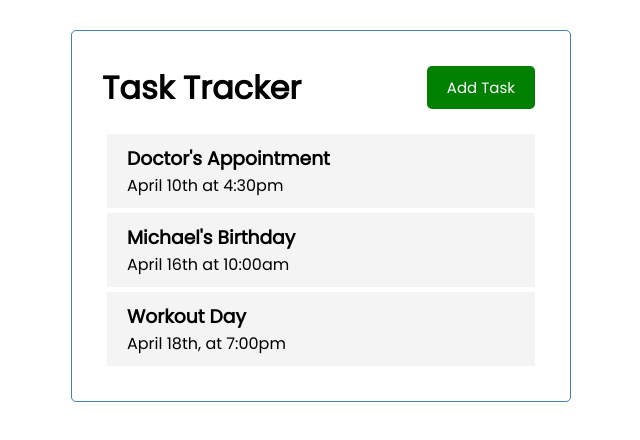
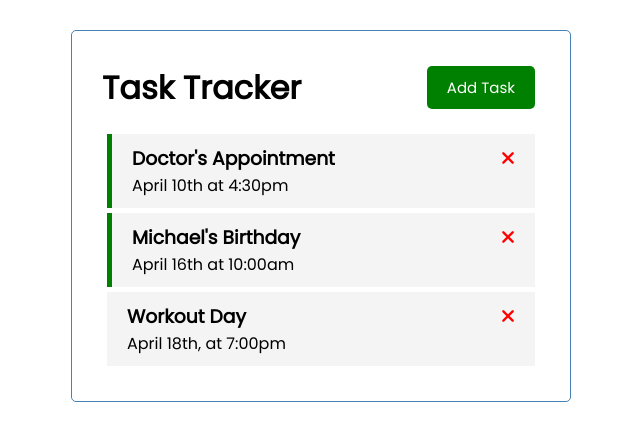
Before and after one commit to giormnnt/task-tracker, a Vue app: page / in a window 1280 px wide. Shown: the top 440 px of the page, without its empty margins (319-959 px from the left). Built offline with nearby package versions, Linux system fonts and the light colour scheme.

Commit message:
dynamic classes

```diff
--- a/public/index.html
+++ b/public/index.html
@@ -1,15 +1,23 @@
 <!DOCTYPE html>
 <html lang="">
 	<head>
-    <meta charset="utf-8">
-    <meta http-equiv="X-UA-Compatible" content="IE=edge">
-    <meta name="viewport" content="width=device-width,initial-scale=1.0">
-    <link rel="icon" href="<%= BASE_URL %>favicon.ico">
+		<meta charset="utf-8" />
+		<meta http-equiv="X-UA-Compatible" content="IE=edge" />
+		<meta name="viewport" content="width=device-width,initial-scale=1.0" />
+		<link
+			rel="stylesheet"
+			href="https://cdnjs.cloudflare.com/ajax/libs/font-awesome/6.4.0/css/all.min.css"
+		/>
+		<link rel="icon" href="<%= BASE_URL %>favicon.ico" />
 		<title><%= htmlWebpackPlugin.options.title %></title>
 	</head>
 	<body>
 		<noscript>
-      <strong>We're sorry but <%= htmlWebpackPlugin.options.title %> doesn't work properly without JavaScript enabled. Please enable it to continue.</strong>
+			<strong
+				>We're sorry but <%= htmlWebpackPlugin.options.title %> doesn't work
+				properly without JavaScript enabled. Please enable it to
+				continue.</strong
+			>
 		</noscript>
 		<div id="app"></div>
 		<!-- built files will be auto injected -->
--- a/src/components/MyTask.vue
+++ b/src/components/MyTask.vue
@@ -1,6 +1,9 @@
 <template>
-	<div class="task">
-		<h3>{{ task.text }}</h3>
+	<div :class="[task.reminder ? 'reminder' : '', 'task']">
+		<h3>
+			{{ task.text }}
+			<i class="fas fa-times"></i>
+		</h3>
 		<p>{{ task.day }}</p>
 	</div>
 </template>
```
Lines whose indentation alone changed are shown as unchanged.
